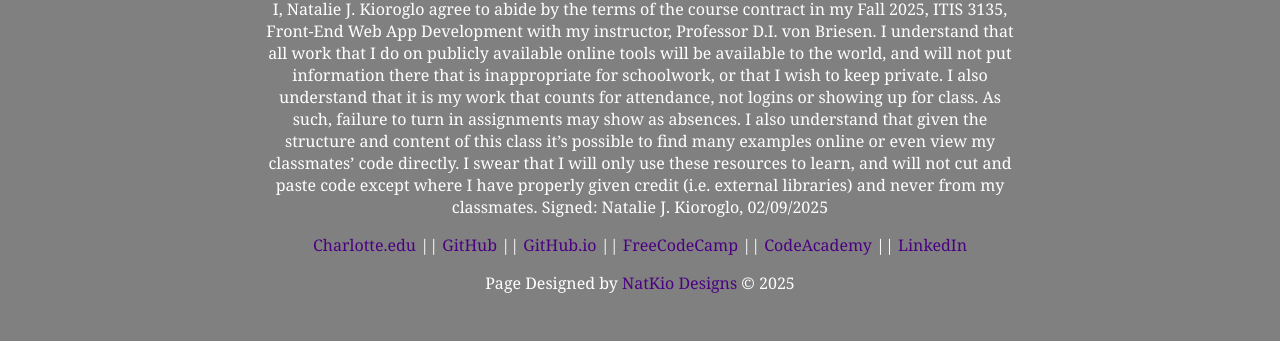
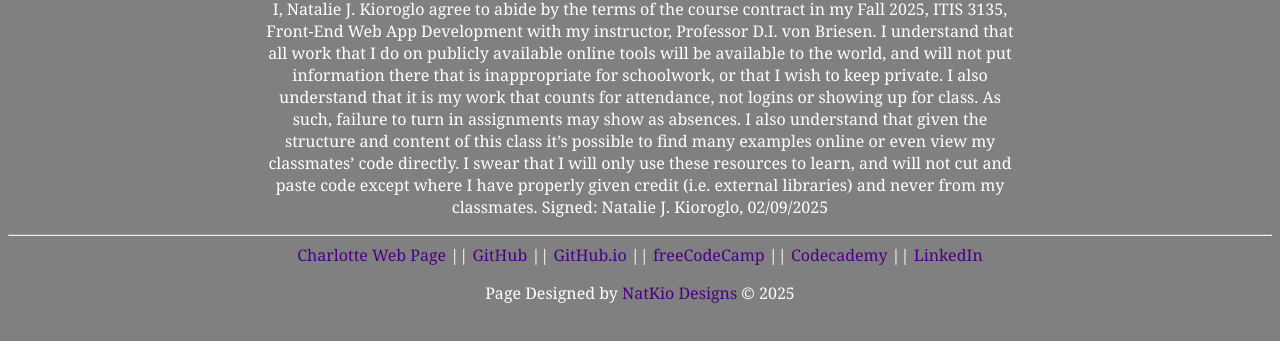
Before and after one commit to NatKio/natkio.github.io, a plain HTML site: page itis3135/contract.html in a window 1280 px wide. Shown: the part 183-524 px from the top of the page. Drawn offline with Linux system fonts and the light colour scheme.

Commit message:
Navbar Changes

```diff
--- a/itis3135/contract.html
+++ b/itis3135/contract.html
@@ -34,16 +34,17 @@
                 Signed: Natalie J. Kioroglo, 02/09/2025</p>
     </main>
     <footer>
+            <hr>
             <nav>
-                <a href="https://webpages.charlotte.edu/nkiorogl/">Charlotte.edu</a>
+                <a href="https://webpages.charlotte.edu/nkiorogl/">Charlotte Web Page</a>
                 ||
                 <a href="https://github.com/NatKio">GitHub</a>
                 ||
                 <a href="https://natkio.github.io/itis3135/">GitHub.io</a>
                 ||
-                <a href="https://www.freecodecamp.org/natkio">FreeCodeCamp</a>
+                <a href="https://www.freecodecamp.org/natkio">freeCodeCamp</a>
                 ||
-                <a href="https://www.codecademy.com/profiles/NatKio">CodeAcademy</a>
+                <a href="https://www.codecademy.com/profiles/NatKio">Codecademy</a>
                 ||
                 <a href="https://www.linkedin.com/in/natalie-kioroglo-2b0790180/">LinkedIn</a>
             </nav>
```
Also changed, not shown: itis3135/index.html (+4 -3 lines), itis3135/introduction.html (+4 -3 lines).
